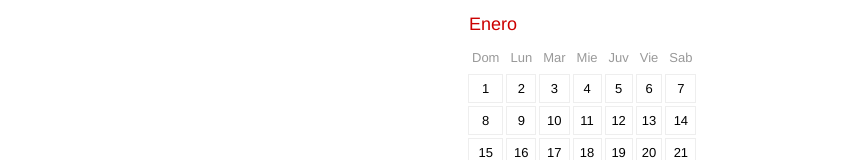
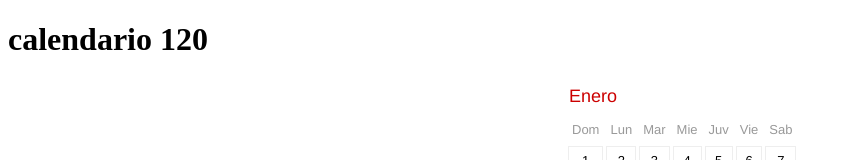
Before and after one commit to Bigotes25/calendario-devcode, a plain HTML site: page index.html in a window 1280 px wide. Shown: the top 160 px of the page, without its empty margins (0-850 px from the left). Drawn offline with Linux system fonts and the light colour scheme.

Commit message:
Añade h1: calendario 123

```diff
--- a/index.html
+++ b/index.html
@@ -7,5 +7,6 @@
     <link rel="stylesheet" href="style.css">
   </head>
   <body>
+    <h1>calendario 120</h1>
   </body>
 </html>
```
